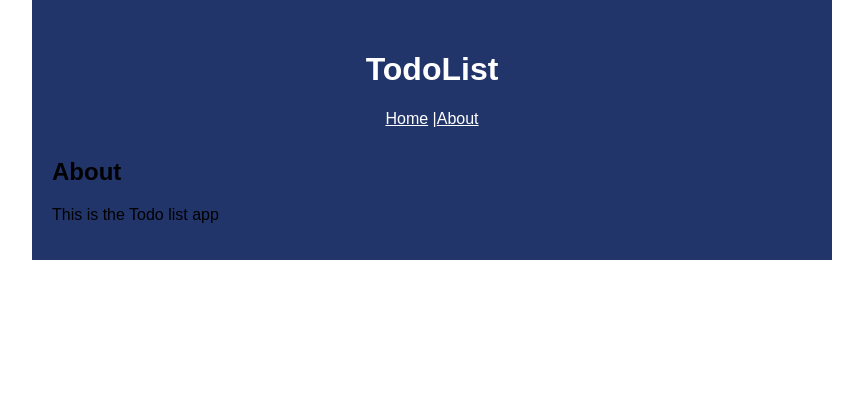
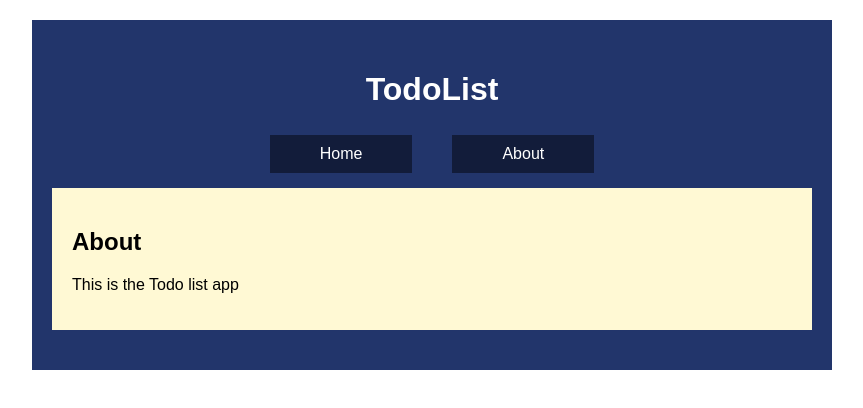
Before and after one commit to YelenaKo/ReactJs-TodoList, a React (Create React App) app: page /about in a window 1280 px wide. Shown: the top 408 px of the page, without its empty margins (208-1071 px from the left). Built offline with nearby package versions, Linux system fonts and the light colour scheme.

Commit message:
style-change-v1

```diff
--- a/src/App.scss
+++ b/src/App.scss
@@ -9,16 +9,35 @@ body {
     margin: 0;
 }
 
+.header-nav{
+  background: $primary-btn-color;
+  color: $primary-white-color;
+  margin: 5px 20px;
+  padding: 10px 50px;
+  display: inline-flex;
+}
+
+.header-nav:hover{
+  background: $primary-white-color;
+  color: $primary-blue-color;
+}
+
 .container{
   max-width:800px;
-  margin: auto;
+  margin: 20px auto;
   padding: 20px;
   background: $primary-blue-color;
   overflow: auto;
 }
 
+.about-inner-container{
+  background: $primary-background-color;
+  padding: 20px;
+  margin-bottom: 20px;
+}
+
 .add-newtodo{
-  background: #fff9d4;
+  background: $primary-background-color;
   margin-bottom: 20px;
 
   &-form{
@@ -41,8 +60,9 @@ body {
     &-btn{
       display: inline-block;
       border: none;
-      background: $primary-blue-color;
-      color: #fff;
+      background: $primary-btn-color;
+      border: 1px solid $primary-btn-color;
+      color: $primary-white-color;
       padding: 7px 20px;
       cursor: pointer;
       text-align: center;
@@ -53,9 +73,9 @@ body {
       margin: 0px auto 30px;
       border-radius: 50px;
     }
+    &-btn:hover{
+      background:$primary-white-color;
+      color: $primary-blue-color;
+    }
   }
 }
-
-.btn:hover{
-  background: #090054;
-}
--- a/src/components/layout/Header.js
+++ b/src/components/layout/Header.js
@@ -4,10 +4,10 @@ import { Link } from 'react-router-dom';
 
 function Header(){
     return(
-        <header style={headerStyle}>
+        <header style={headerStyle} >
             <h1>TodoList</h1>
-            <Link style={linkStyle} to="/">Home</Link> |
-            <Link style={linkStyle} to="/about">About</Link>
+            <Link style={linkStyle} className="header-nav" to="/">Home</Link>
+            <Link style={linkStyle} className="header-nav" to="/about">About</Link>
 
         </header>
     )
@@ -21,8 +21,7 @@ const headerStyle = {
 }
 
 const linkStyle = {
-    color:'#fff',
-    textdecoration: 'none'
+    textDecoration: 'none'
 }
 
 export default Header;
--- a/src/components/pages/About.js
+++ b/src/components/pages/About.js
@@ -3,8 +3,10 @@ import React from 'react'
 function About() {
     return (
        <React.Fragment>
-           <h2>About</h2>
-           <p>This is the Todo list app</p>
+           <div className="about-inner-container">
+            <h2>About</h2>
+            <p>This is the Todo list app</p>
+           </div>
        </React.Fragment>
     )
 }
--- a/src/variables.scss
+++ b/src/variables.scss
@@ -1 +1,5 @@
+$primary-background-color: #fff9d4;
 $primary-blue-color: #22356b;
+$primary-btn-color: #121c3a;
+$primary-red-color: #ff0000;
+$primary-white-color: #ffffff;
```
